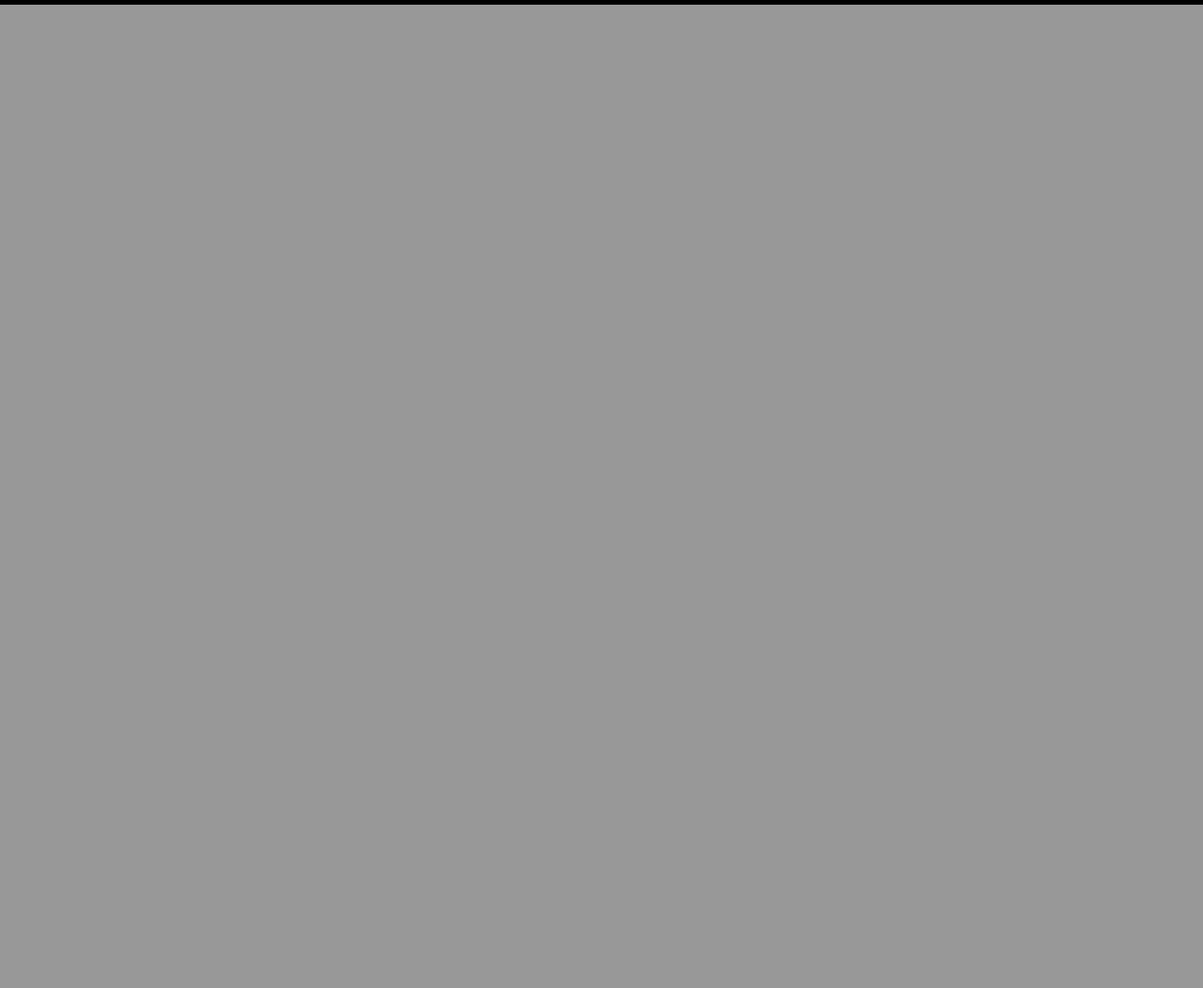
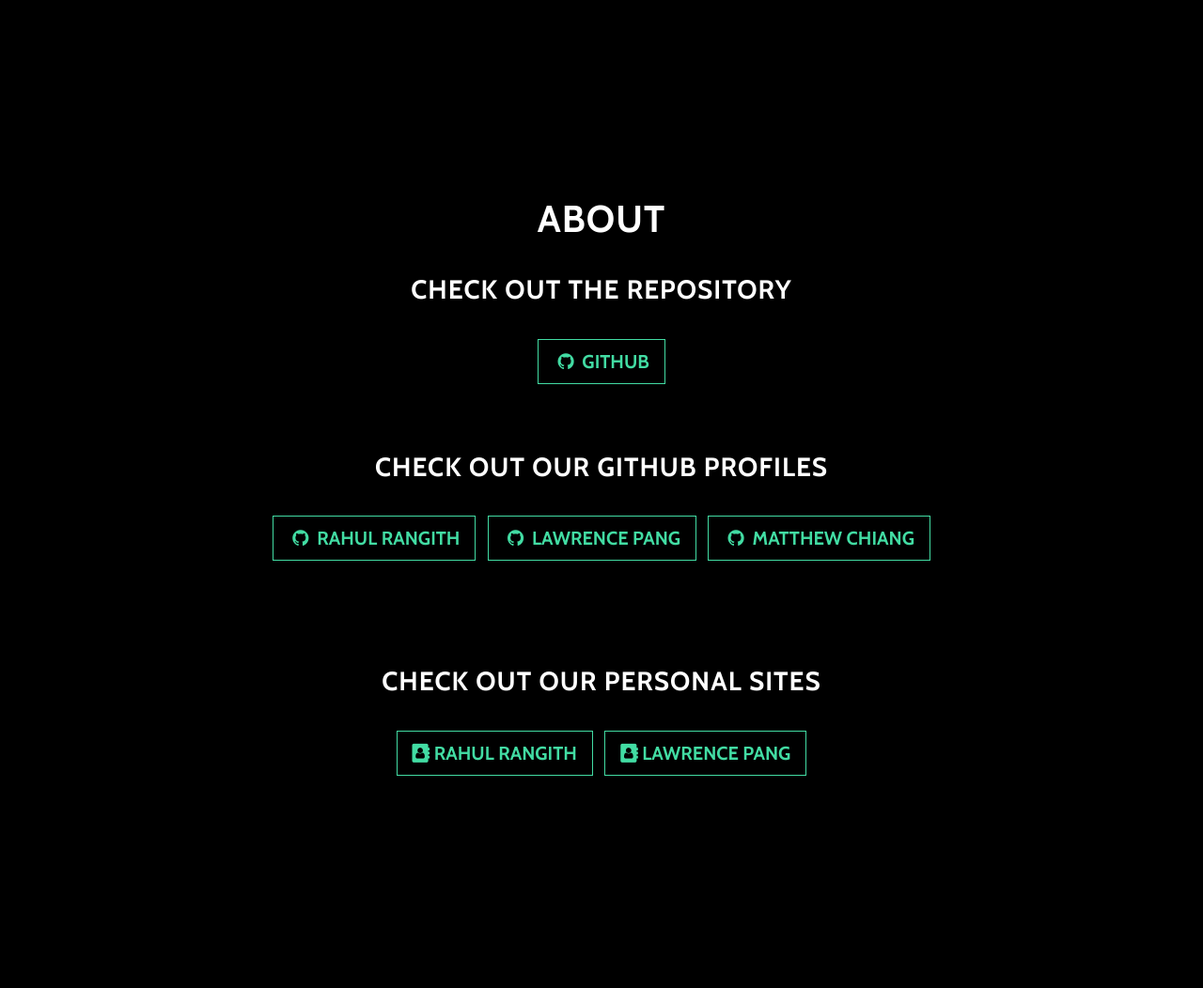
Before and after one commit to lpang36/DeltaHacksIV, a Flask app: page / in a window 1280 px wide. Shown: the part 1801-2853 px from the top of the page at 94% size. Before the commit the page ends 1806 px from the top, so only its background shows below. Run offline with Flask 2, Linux system fonts and the light colour scheme; some libraries are stand-ins or nearby versions.

Commit message:
title, about

```diff
--- a/src/templates/index.html
+++ b/src/templates/index.html
@@ -8,7 +8,7 @@
     <meta name="description" content="">
     <meta name="author" content="">
 
-    <title>Inert Title</title>
+    <title>Safe Mapping</title>
 
     <!-- Bootstrap core CSS -->
     <link href="{{ url_for('static',filename='vendor/bootstrap/css/bootstrap.min.css') }}" rel="stylesheet">
@@ -34,7 +34,7 @@
     <!-- Navigation -->
     <nav class="navbar navbar-expand-lg navbar-light fixed-top" id="mainNav">
       <div class="container">
-        <a class="navbar-brand js-scroll-trigger" href="#page-top">Insert Title</a>
+        <a class="navbar-brand js-scroll-trigger" href="#page-top">Safe Mapping</a>
         <button class="navbar-toggler navbar-toggler-right" type="button" data-toggle="collapse" data-target="#navbarResponsive" aria-controls="navbarResponsive" aria-expanded="false" aria-label="Toggle navigation">
           Menu
           <i class="fa fa-bars"></i>
@@ -45,10 +45,7 @@
               <a class="nav-link js-scroll-trigger" href="#map">Map</a>
             </li>
             <li class="nav-item">
-              <a class="nav-link js-scroll-trigger" href="#download">Insert something</a>
-            </li>
-            <li class="nav-item">
-              <a class="nav-link js-scroll-trigger" href="#contact">Insert something</a>
+              <a class="nav-link js-scroll-trigger" href="#about">About</a>
             </li>
           </ul>
         </div>
@@ -61,7 +58,7 @@
         <div class="container">
           <div class="row">
             <div class="col-lg-8 mx-auto">
-              <h1 class="brand-heading">Inert Title</h1>
+              <h1 class="brand-heading">Safe Mapping</h1>
               <p class="intro-text">Get to your location the safe way.
                 <br>Created by ...</p>
               <a href="#map" class="btn btn-circle js-scroll-trigger">
@@ -76,7 +73,7 @@
     <!-- About Section -->
     <section id="map">
       <div class='notMap' style="width:20%;height:1000px;float:left;">
-        <div class='ctrl' style="width:100%;height:50%;">
+        <div class='ctrl' style="width:100%;">
           <div class="row">
             <select id="mode" name="mode">
               <option value="DRIVING" name="mode">DRIVING</option>
@@ -99,6 +96,73 @@
         <div id='dir' style="width:100%;height:50%;"></div>
       </div>
       <div id="googleMap" style="width:80%;height:1000px;float:right"></div>
+    </section>
+
+    <!-- Contact Section -->
+    <section  class="content-section text-center">
+      <div class="container">
+        <div class="row">
+          <div class="col-lg-8 mx-auto">
+            <h1 id = "about">About</h1>
+
+
+            <h3>Check out the repository</h3>
+
+
+
+            <a href="https://github.com/lpang36/DeltaHacksIV" target = "_blank"class="btn btn-default btn-lg">
+              <i class="fa fa-github fa-fw"></i>
+              <span class="network-name">Github</span>
+              </a>
+
+              <br>
+              <br>
+              <br>
+              <br>
+              <h3>Check out our GitHub Profiles</h3>
+            <ul class="list-inline banner-social-buttons">
+              <li class="list-inline-item">
+                <a href="https://github.com/rrangith" target = "_blank" class="btn btn-default btn-lg">
+                  <i class="fa fa-github fa-fw"></i>
+                  <span class="network-name">Rahul Rangith</span>
+                </a>
+              </li>
+              <li class="list-inline-item">
+                <a href="https://github.com/lpang36" target = "_blank" class="btn btn-default btn-lg">
+                  <i class="fa fa-github fa-fw"></i>
+                  <span class="network-name">Lawrence Pang</span>
+                </a>
+              </li>
+              <li class="list-inline-item">
+                <a href="https://github.com/Matthew-Chiang" target = "_blank" class="btn btn-default btn-lg">
+                  <i class="fa fa-github fa-fw"></i>
+                  <span class="network-name">Matthew Chiang</span>
+                </a>
+              </li>
+            </ul>
+            <br>
+            <br>
+            <br>
+            <br>
+            <h3>Check out our Personal Sites</h3>
+            <ul class="list-inline banner-social-buttons">
+              <li class="list-inline-item">
+                <a href="http://rangith.com/" target = "_blank" class="btn btn-default btn-lg">
+                  <i class="fa fa-address-book"></i>
+                  <span class="network-name">Rahul Rangith</span>
+                </a>
+              </li>
+              <li class="list-inline-item">
+                <a href="http://lawrencepang.herokuapp.com/" target = "_blank" class="btn btn-default btn-lg">
+                  <i class="fa fa-address-book"></i>
+                  <span class="network-name">Lawrence Pang</span>
+                </a>
+              </li>
+
+            </ul>
+          </div>
+        </div>
+      </div>
     </section>
 
 
```
